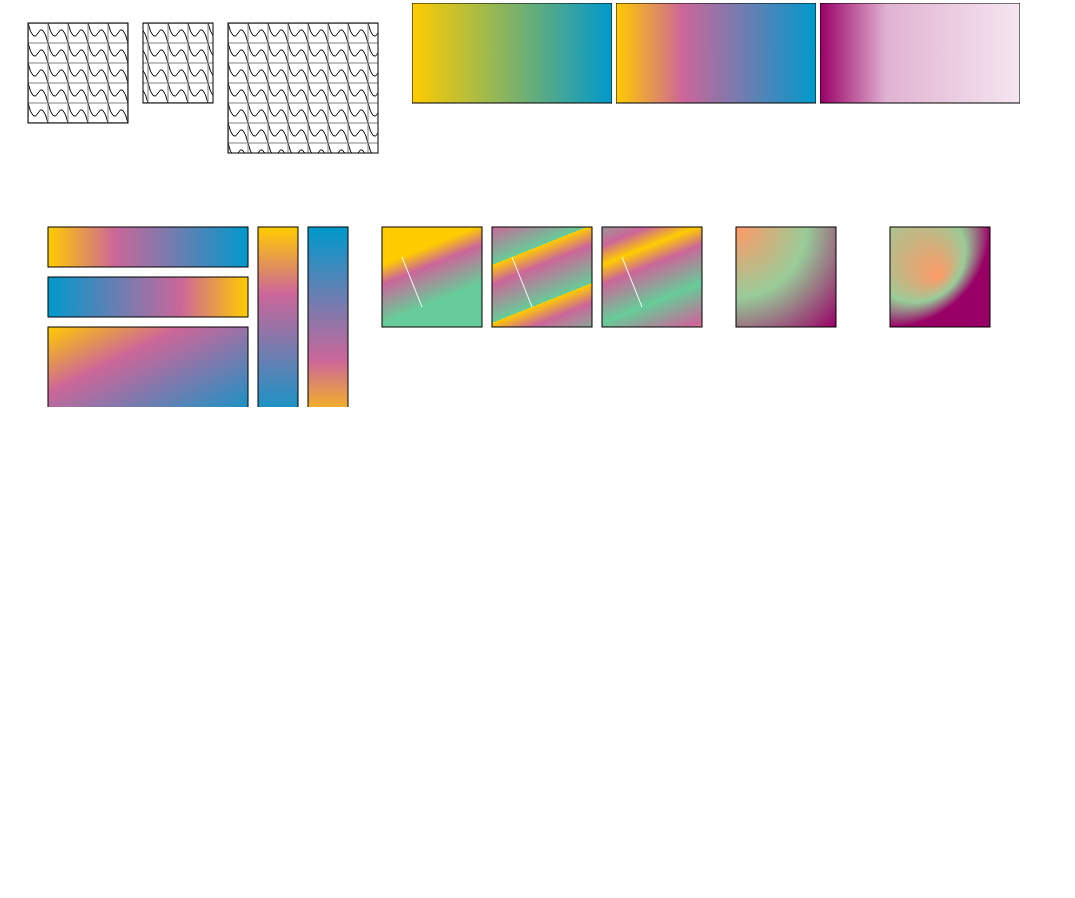
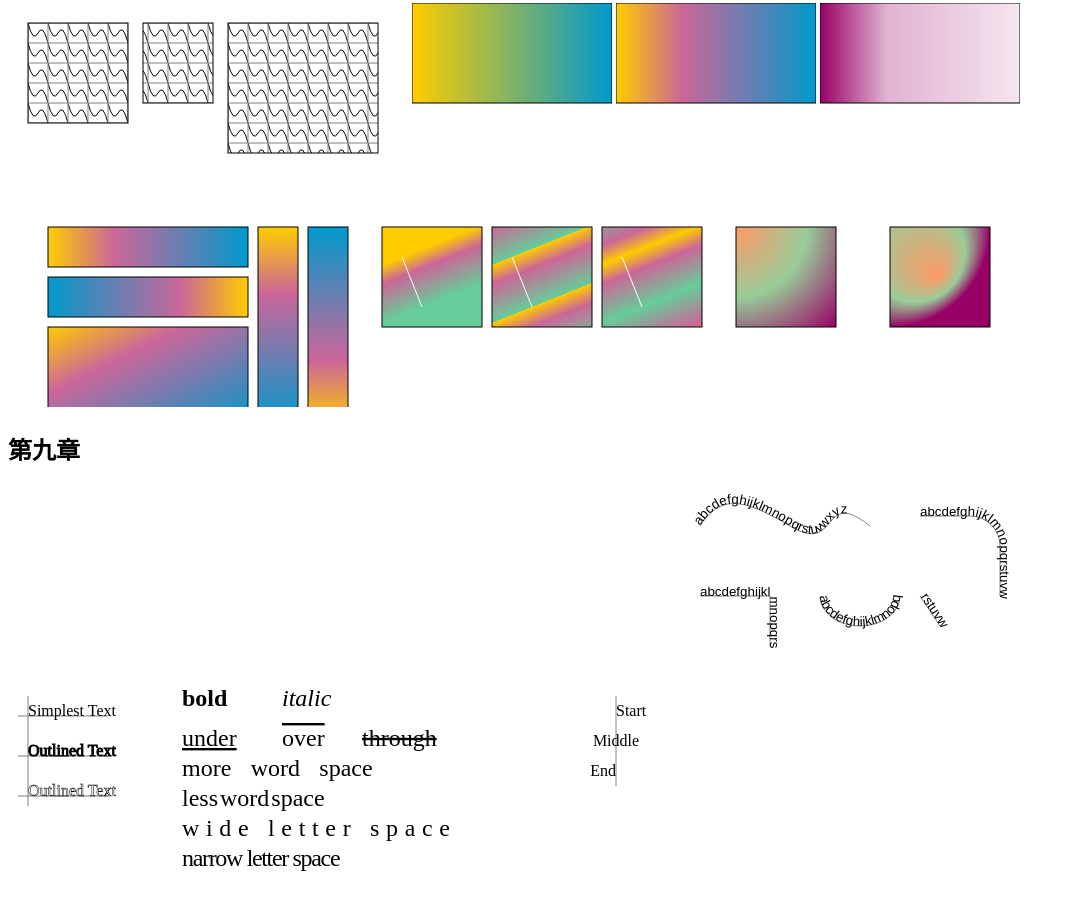
Before and after one commit to xiaoyc-9364/svg, a plain HTML site: page index.html in a window 1280 px wide. Shown: the part 3251-4149 px from the top of the page, without its empty margins (0-1075 px from the left). Before the commit the page ends 3670 px from the top, so only its background shows below. Drawn offline with Linux system fonts and the light colour scheme.

Commit message:
第九章练习

```diff
--- a/index.html
+++ b/index.html
@@ -268,9 +268,71 @@
        <rect x="20" y="20" width="100" height="100" style="fill:url(#focal-set); stroke: black;" />
     </svg>
 
+    <h2>第九章</h2>
+    <svg width="150px" height="200px" xmlns="http://www.w3c.org/2000/svg">
+        <path d="M 20 10, 20 120 M 10 30 100 30 M 10 70 100 70 M 10 110 100 110" style="stroke: gray;" />
+        <text x="20" y="30">Simplest Text</text>
+        <text x="20" y="70" style="stroke:black;">Outlined Text</text>
+        <text x="20" y="110" style="stroke:black; stroke-width:0.5; fill:none;">Outlined Text</text>
+    </svg>
+    <svg width="350px" height="200px" xmlns="http://www.w3c.org/2000/svg">
+        <g style="font-size: 18pt" >
+            <text x="20" y="20" style="font-weight:bold;" >bold</text>
+            <text x="120" y="20" style="font-style:italic;" >italic</text>
+            <text x="20" y="60" style="text-decoration:underline;" >under</text>
+            <text x="120" y="60" style="text-decoration:overline;" >over</text>
+            <text x="200" y="60" style="text-decoration:line-through;" >through</text>
+            <text x="20" y="90" style="word-spacing: 10pt;" >more word space</text>
+            <text x="20" y="120" style="word-spacing: -3pt;" >less word space</text>
+            <text x="20" y="150" style="letter-spacing: 5pt;" >wide letter space</text>
+            <text x="20" y="180" style="letter-spacing: -1pt;" >narrow letter space</text>
+        </g>
+    </svg>
+    <svg width="150px" height="200px" xmlns="http://www.w3c.org/2000/svg">
+        <path d="M100 10 100 100" style="stroke: gray;" />
+        <text x="100" y="30" style="text-anchor:start;">Start</text>
+        <text x="100" y="60" style="text-anchor:middle;">Middle</text>
+        <text x="100" y="90" style="text-anchor:end;">End</text>
+
+    </svg>
+    <svg width="400px" height="400px" xmlns="http://www.w3c.org/2000/svg">
+        <defs>
+            <path id="curvepath" d="M 30 40 C50 10 70 10 120 40 S 150 0 200 40" style="stroke:gray; fill:none;" />
+            <path id="round-corner" d="M 250 30 L 300 30 A 30 30 0 0 1 330 60 L 330 110" style="stroke:gray; fill:none;" />
+            <path id="sharp-corner"  d="M 30 110 100 110 100 160" style="stroke:gray; fill:none;" />
+            <path id="discontinuous"  d="M 150 110 A 40 30 0 1 0 230 110 M 250 110 270 140" style="stroke:gray; fill:none;" />
+        </defs>
+        <g style="font-family: 'Liberation Sans'; font-size:10pt; ">
+            <use xlink:href="#curvepath" />
+            <text>
+                <textPath xlink:href="#curvepath">
+                    abcdefghijklmnopqrstuvwxyz
+                </textPath>
+            </text>
+            <use xlink:href="#round-corner" />
+            <text>
+                <textPath xlink:href="#round-corner">
+                    abcdefghijklmnopqrstuvwxyz
+                </textPath>
+            </text>
+            <use xlink:href="#sharp-corner" />
+            <text>
+                <textPath xlink:href="#sharp-corner">
+                    abcdefghijklmnopqrstuvwxyz
+                </textPath>
+            </text>
+            <use xlink:href="#discontinuous" />
+            <text>
+                <textPath xlink:href="#discontinuous">
+                    abcdefghijklmnopqrstuvwxyz
+                </textPath>
+            </text>
+        </g>
 
 
 
+
+    </svg>
 
 
 
```
